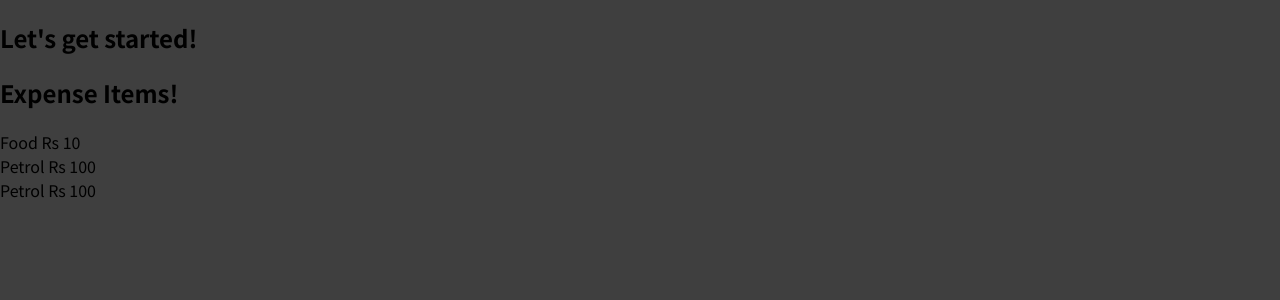
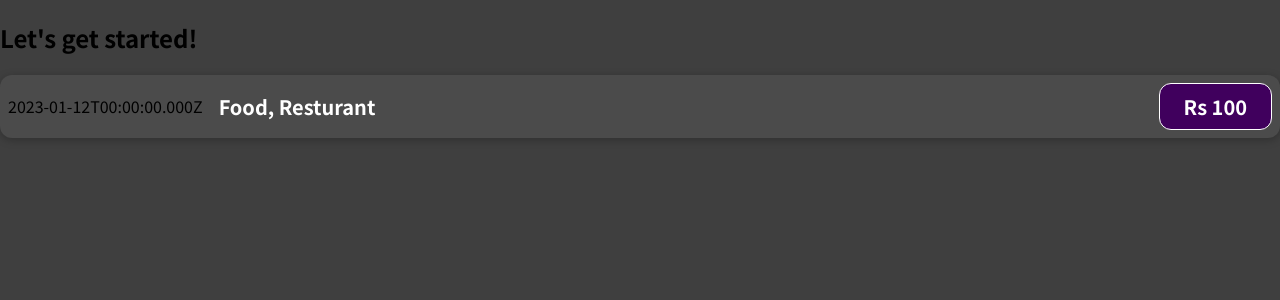
Before and after one commit to kharerishabh/React-module-1-task--7, a JavaScript app: page / in a window 1280 px wide. Shown: the top 300 px of the page. Built offline with nearby package versions, Linux system fonts and the light colour scheme.

Commit message:
My second React pro Task-8

```diff
--- /dev/null
+++ b/src/components/ExpenseItem.css
@@ -0,0 +1,56 @@
+.expense-item {
+    display: flex;
+    justify-content: space-between;
+    align-items: center;
+    box-shadow: 0 2px 8px rgba(0, 0, 0, 0.25);
+    padding: 0.5rem;
+    margin: 1rem 0;
+    border-radius: 12px;
+    background-color: #4b4b4b;
+  }
+
+  .expense-item__description {
+    display: flex;
+    flex-direction: column;
+    gap: 1rem;
+    align-items: flex-end;
+    flex-flow: column-reverse;
+    justify-content: flex-start;
+    flex: 1;
+  }
+
+  .expense-item h2 {
+    color: #3a3a3a;
+    font-size: 1rem;
+    flex: 1;
+    margin: 0 1rem;
+    color: white;
+  }
+
+  .expense-item__price {
+    font-size: 1rem;
+    font-weight: bold;
+    color: white;
+    background-color: #40005d;
+    border: 1px solid white;
+    padding: 0.5rem;
+    border-radius: 12px;
+  }
+
+  @media (min-width: 580px) {
+    .expense-item__description {
+      flex-direction: row;
+      align-items: center;
+      justify-content: flex-start;
+      flex: 1;
+    }
+
+    .expense-item__description h2 {
+      font-size: 1.25rem;
+    }
+
+    .expense-item__price {
+      font-size: 1.25rem;
+      padding: 0.5rem 1.5rem;
+    }
+  }
--- a/src/components/ExpenseItem.js
+++ b/src/components/ExpenseItem.js
@@ -1,9 +1,17 @@
+import './ExpenseItem.css';
+
 function ExpenseItem(){
-    return (<div>
-        <h2>Expense Items!</h2>
-        <div>Food Rs 10</div>
-        <div>Petrol Rs 100</div>
-        <div>Petrol Rs 100</div>
+const expenseDate = new Date(2022, 12, 12);
+const expenseTitle = 'Food';
+const expenseAmount = 100;
+const locationOfExpenditure = 'Resturant'
+
+    return (<div className='expense-item'>
+        <div>{expenseDate.toISOString()}</div>
+        <div className='expense-item__description'>
+            <h2>{expenseTitle}, {locationOfExpenditure}</h2>
+        <div className='expense-item__price'>Rs {expenseAmount}</div>
+        </div>
         </div>);
 }
 
```
